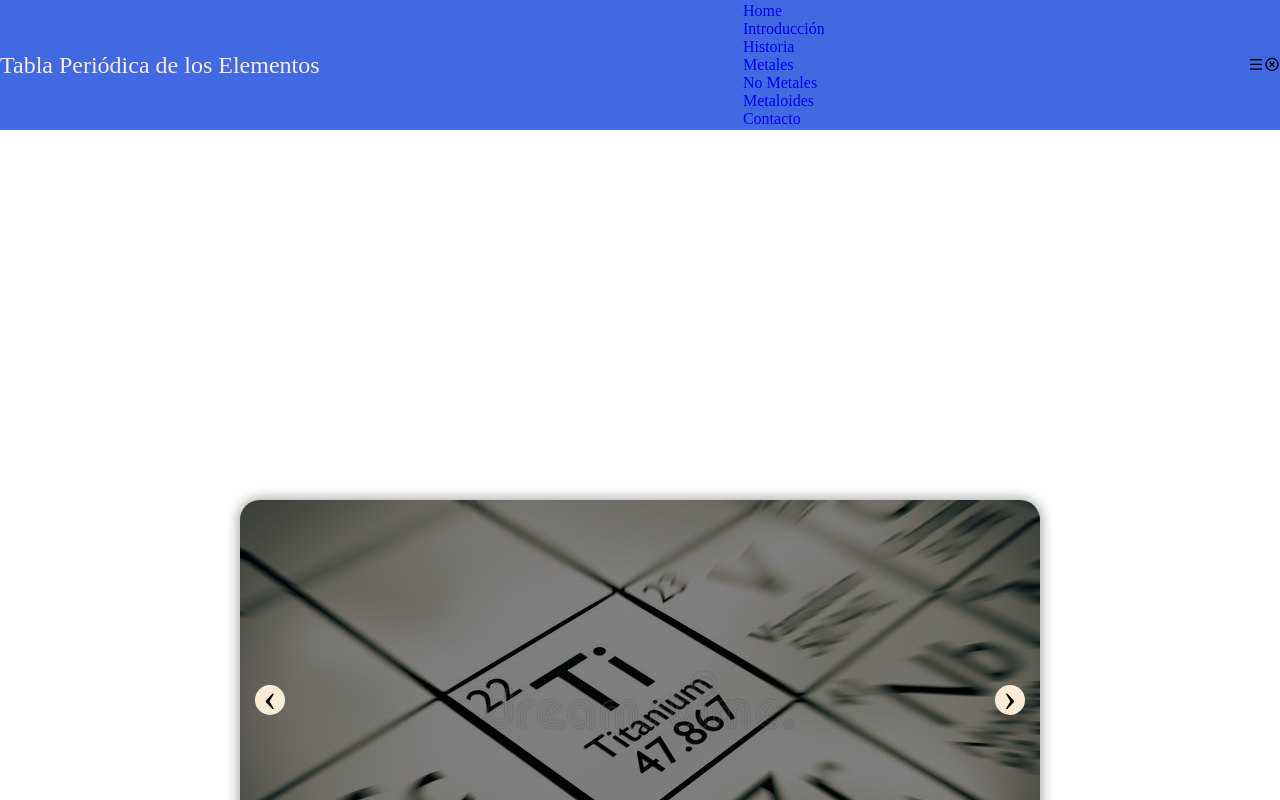
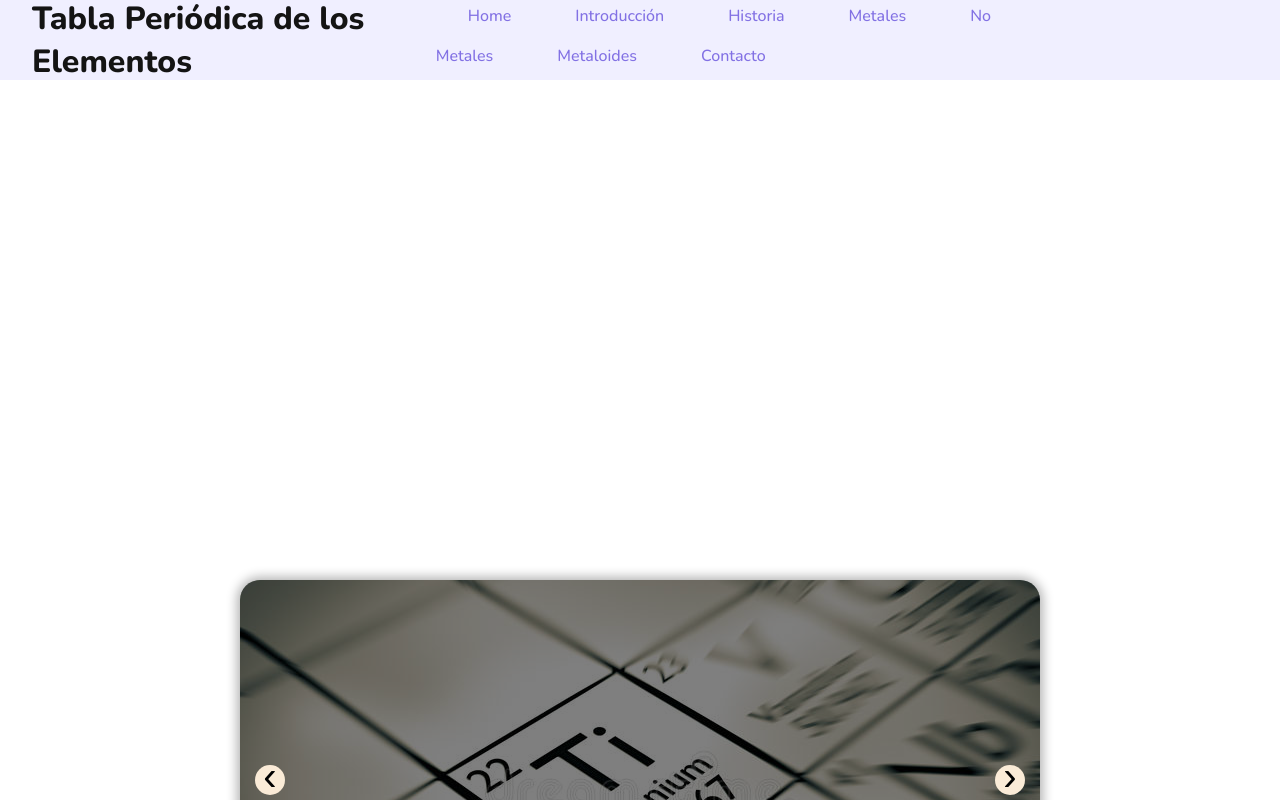
Before and after one commit to Amjel2022/tp2, a React (Create React App) app: page / in a window 1280 px wide. Shown: the top 800 px of the page. Built offline with nearby package versions, Linux system fonts and the light colour scheme.

Commit message:
NavBar completo / pensar responsive / encajar con carousel!

```diff
--- a/package.json
+++ b/package.json
@@ -8,6 +8,7 @@
     "@testing-library/user-event": "^13.5.0",
     "react": "^18.2.0",
     "react-dom": "^18.2.0",
+    "react-icons": "^4.7.1",
     "react-scripts": "5.0.1",
     "remixicon": "^2.5.0",
     "web-vitals": "^2.1.4"
--- a/public/index.html
+++ b/public/index.html
@@ -24,7 +24,7 @@
       work correctly both with client-side routing and a non-root public URL.
       Learn how to configure a non-root public URL by running `npm run build`.
     -->
-    <title>React App</title>
+    <title>Tabla Periódica</title>
   </head>
   <body>
     <noscript>You need to enable JavaScript to run this app.</noscript>
--- a/src/App.js
+++ b/src/App.js
@@ -1,13 +1,14 @@
 import "./App.css";
 import Carousel from "./componentes/Carousel";
 import { fotosCarousel } from "./componentes/Data";
-import Header from "./componentes/Header";
+import Navbar from "./componentes/Navbar";
+
 
 function App() {
   return (
     <div className="App">
 
-      <Header />
+      <Navbar />
        {/* Carousel */}
       <Carousel Carousel={fotosCarousel} />
 
--- a/src/componentes/Header.js
+++ /dev/null
@@ -1,49 +0,0 @@
-import "../styles/Header.css";
-import 'remixicon/fonts/remixicon.css'
-
-function Header() {
-    return <header className="header">
-        <div className="headerContainer">
-            {/* Logo en la navBar */}
-            <a href="#home" className="headerLogo">
-                Tabla Periódica de los Elementos
-            </a>
-
-            {/* Menú en la navBar */}
-            <nav className="navMenu">
-                <ul className="navLista">
-                    <li className="navItem">
-                        <a href="#home" className="navLink active">Home</a>
-                    </li>
-                    <li className="navItem">
-                        <a href="#introduccion" className="navLink">Introducción</a>
-                    </li>
-                    <li className="navItem">
-                        <a href="#historia" className="navLink">Historia</a>
-                    </li>
-                    <li className="navItem">
-                        <a href="#metales" className="navLink">Metales</a>
-                    </li>
-                    <li className="navItem">
-                        <a href="#noMetales" className="navLink">No Metales</a>
-                    </li>
-                    <li className="navItem">
-                        <a href="#metaloides" className="navLink">Metaloides</a>
-                    </li>
-                    <li className="navItem">
-                        <a href="#contacto" className="navLink">Contacto</a>
-                    </li>
-                </ul>
-            </nav>
-
-            {/* Iconos en navBar */}
-            <div className="navIconos">
-                <i className="ri-menu-fill"></i>
-                <i className="ri-close-circle-line"></i>
-            </div>
-
-        </div>
-    </header>;
-}
-
-export default Header;
--- /dev/null
+++ b/src/componentes/Navbar.js
@@ -0,0 +1,39 @@
+import "../styles/Navbar.css";
+import 'remixicon/fonts/remixicon.css';
+
+import { useRef } from "react";
+
+function Navbar() {
+
+    const navRef = useRef();
+
+    const showNavbar = () => {
+        navRef.current.classList.toggle("responsive_nav");
+    }
+    return(
+        <header>
+            <h1>Tabla Periódica de los Elementos</h1>
+
+            <nav ref={navRef}>
+                <a href="/#">Home</a>
+                <a href="/#">Introducción</a>
+                <a href="/#">Historia</a>
+                <a href="/#">Metales</a>
+                <a href="/#">No Metales</a>
+                <a href="/#">Metaloides</a>
+                <a href="/#">Contacto</a>
+
+                <button className="nav-btn nav-close-btn" onClick={showNavbar}>
+                    <i className="ri-close-circle-line"></i>
+                </button>
+            </nav>
+
+            <button className="nav-btn nav-close-btn" onClick={showNavbar}>
+                <i className="ri-menu-5-line"></i>
+            </button>
+
+        </header>
+    );
+}
+
+export default Navbar
--- a/src/styles/Header.css
+++ /dev/null
@@ -1,81 +0,0 @@
-.header {
-    background-color: royalblue;
-    width: 100%;
-    position: fixed;
-    left: 0;
-    top: 0;
-}
-
-.headerContainer {
-    display: flex;
-    justify-content: space-between;
-    align-items: center;
-    height: 130px;
-    margin-inline: 1.5 rem;
-}
-
-.headerLogo {
-    color: antiquewhite;
-    font-size: 1.5rem;
-    font-weight: 500;
-    list-style-type: none;
-    text-decoration: none;
-}
-
-.navLink {
-    list-style-type: none;
-    text-decoration: none;
-}
-
-.navLista {
-    list-style-type: none;
-}
-
-@media screen and (max-width: 768px ) {
-    .navMenu {
-        position: absolute;
-        top: 80px;
-        left: 0;
-        right: 0;
-        background-color: #8271E4;
-        text-align: center;
-        transition: 0.3s;
-        height: 450px;
-    }
-
-    .navMenu.show {
-        height: 450px;
-    }
-
-    navMenu.show .navLista {
-        display: block;
-
-    }
-
-    .navLista {
-        margin-top: 3rem;
-        display: none;
-    }
-
-    .navItem {
-        margin-bottom: 2rem;
-    }
-
-    .navlink {
-        color: #EFF3FC;
-        font-size: 1rem;
-        border-radius: 50px;
-        border-bottom: 3px solid transparent #F0EFFF;
-    }
-
-    .navLink:hover,
-    .navlink.active {
-        border-bottom: 3px solid #141414;
-    }
-
-    .navIconos {
-        color: #8271E4;
-        font-size: 1.8rem;
-        cursor: pointer;
-    }
-}
--- /dev/null
+++ b/src/styles/Navbar.css
@@ -0,0 +1,82 @@
+@import url('https://fonts.googleapis.com/css2?family=Nunito:ital,wght@0,500;0,800;1,500&display=swap');
+
+* {
+    padding: 0;
+    margin: 0;
+    box-sizing: border-box;
+    font-family: 'Nunito', sans-serif;
+}
+
+:root {
+    --lila: #8271e4;
+    --lila_secundario: #5F50A9;
+    --blanco: #EFF3FC;
+    --blanco_secundario: #F0EFFF;
+    --negro: #141414;
+}
+
+header {
+    display: flex;
+    align-items: center;
+    justify-content: space-between;
+    height: 80px;
+    padding: 0 2rem;
+    background-color: var(--blanco_secundario);
+    color: var(--negro);
+}
+
+nav a {
+    margin: 0 2rem;
+    color: var(--lila);
+    text-decoration: none;
+}
+
+nav a:hover {
+    color: var(--lila_secundario);
+}
+
+header .nav-btn {
+    padding: 5px;
+    cursor: pointer;
+    background: transparent;
+    border: none;
+    outline: none;
+    color: var(--negro);
+    visibility: hidden;
+    opacity: 0;
+    font-size: 1.8rem;
+}
+
+@media only screen and (max-width: 1024px) {
+
+    header .nav-btn {
+        visibility: visible;
+        opacity: 1;
+    }
+
+    header nav {
+        position: fixed;
+        top: 0;
+        left: 0;
+        height: 100%;
+        width: 100%;
+        display: flex;
+        flex-direction: column;
+        align-items: center;
+        justify-content: center;
+        gap: 1.5rem;
+        background-color: var(--blanco);
+        transition: 1s;
+        transform: translateY(100vh);
+    }
+
+    header .responsive_nav {
+        transform: none;
+    }
+
+    nav .nav-close-btn {
+        position: absolute;
+        top: 2rem;
+        right: 2rem;
+    }
+}
```
Also changed, not shown: 1 other file (tests, documents, lock files or other folders).
